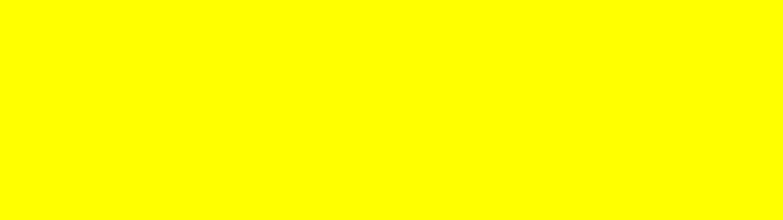
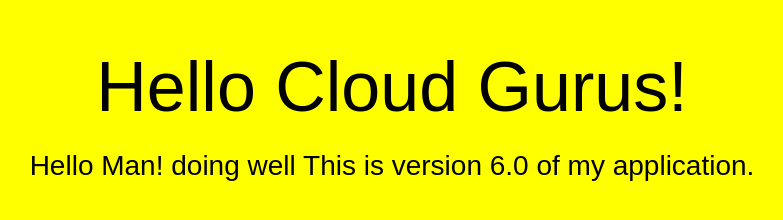
Before and after one commit to msafeem-devops/mywebapp2, a plain HTML site: page index.html in a window 1280 px wide. Shown: the whole page, without its empty margins (248-1031 px from the left). Drawn offline with Linux system fonts and the light colour scheme.

Commit message:
orginal values

```diff
--- a/index.html
+++ b/index.html
@@ -5,7 +5,7 @@
   <title>CodeDeploy Lab</title>
   <style>
     body {
-      color: yellow;
+      color:#000000;
       background-color: #FFFF00;
       font-family: Arial, sans-serif;
       font-size: 14px;
@@ -27,7 +27,7 @@
 <body>
   <div align="center">
     <h1>Hello Cloud Gurus!</h1>
-    <h2>This is version 5.0 of my application.</h2>
+    <h2>Hello Man! doing well This is version 6.0 of my application.</h2>
   </div>
 </body>
 </html>
```
